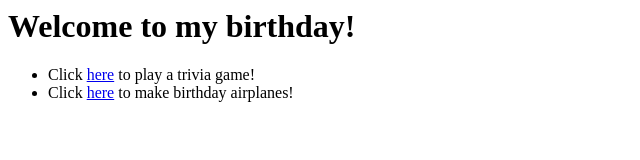
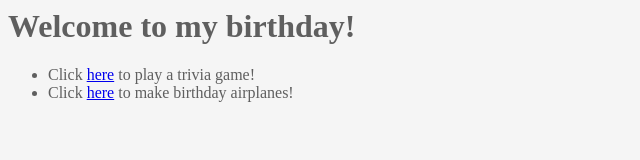
Before and after one commit to jxah/birthday-page, a plain HTML site: page index.html in a window 1280 px wide. Shown: the whole page, without its empty margins (0-640 px from the left). Drawn offline with Linux system fonts and the light colour scheme.

Commit message:
Update index.html

```diff
--- a/index.html
+++ b/index.html
@@ -3,6 +3,12 @@
 <head>
 <title>Welcome to my birthday!</title>
 </head>
+<style>
+body {
+  background-color: #f5f5f5;
+  color: #5f5f5f;
+  }
+</style>
 <body>
   <h1>Welcome to my birthday!</h1>
 <ul>
```
